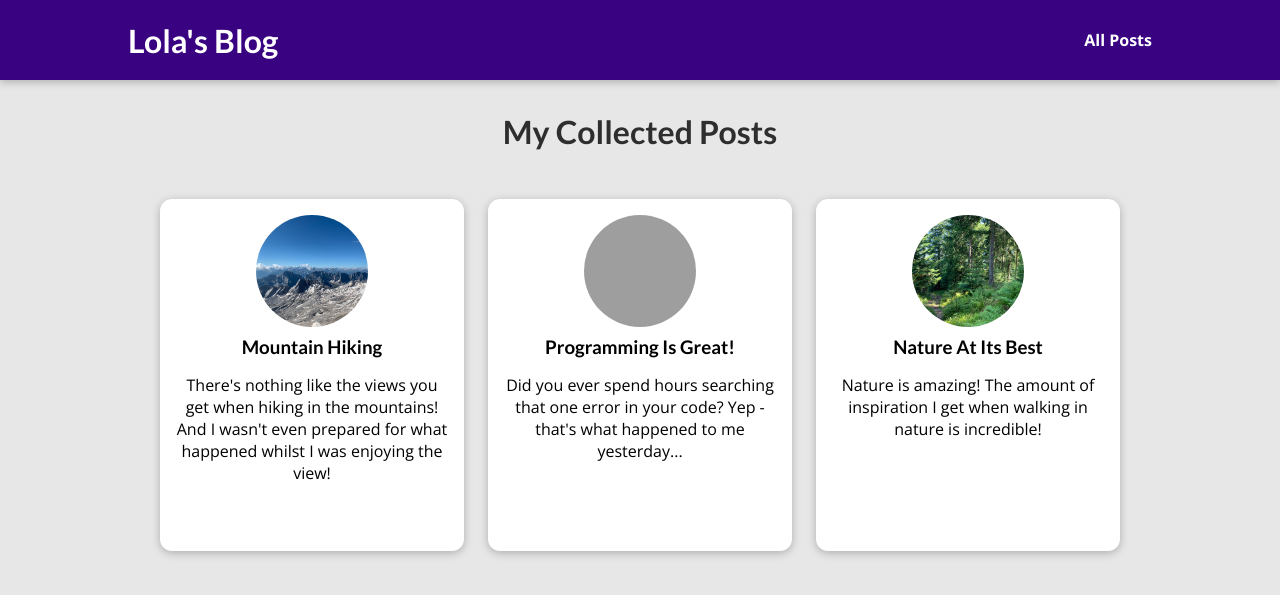
After one commit to Lolita-codes/my_site, a Django app: page /all_posts in a window 1280 px wide. The commit adds this page. Shown: the top 595 px of the page. Run offline with Django 4.2, Linux system fonts and the light colour scheme; grey boxes are pictures that could not be loaded.

Commit message:
Add 404, all posts and single post pages

```diff
--- /dev/null
+++ b/blog/static/blog/all-posts.css
@@ -0,0 +1,43 @@
+body {
+  background-color: #e7e7e7;
+}
+
+#main-navigation {
+  background-color: #390281;
+  box-shadow: 0 2px 8px rgba(0, 0, 0, 0.25);
+}
+
+#all-posts {
+  margin: 7rem auto;
+  width: 90%;
+  max-width: 60rem;
+}
+
+#all-posts h2 {
+  text-align: center;
+  font-size: 2rem;
+  color: #2e2e2e;
+  margin: 3rem 0;
+}
+
+ul {
+  list-style: none;
+  margin: 0;
+  padding: 0;
+  display: grid;
+  grid-template-columns: repeat(auto-fill, minmax(17rem, 1fr));
+  gap: 1.5rem;
+}
+
+.post img {
+  width: 7rem;
+  height: 7rem;
+}
+
+.post a {
+  height: 22rem;
+  transform-origin: center;
+  box-shadow: 0 2px 8px rgba(0, 0, 0, 0.25);
+  border-radius: 12px;
+  background-color: white;
+}
--- /dev/null
+++ b/blog/static/blog/post.css
@@ -0,0 +1,43 @@
+.post {
+  display: flex;
+  flex-direction: column;
+  align-items: center;
+  text-align: center;
+}
+
+.post a {
+  text-decoration: none;
+  color: black;
+  transition: all 0.2s ease;
+  padding: 1rem;
+}
+
+.post a:hover,
+.post a:active {
+  transform: scale(1.1);
+  background-color: #390281;
+  color: white;
+}
+
+.post img {
+  width: 5rem;
+  height: 5rem;
+  object-fit: cover;
+  border-radius: 50%;
+}
+
+.post h3 {
+  margin: 0.25rem 0;
+}
+
+.post time {
+  color: #666666;
+  margin: 0.25rem;
+  font-style: italic;
+  font-size: 0.85rem;
+}
+
+.post:hover time,
+.post:active time {
+  color: white;
+}
--- /dev/null
+++ b/blog/templates/blog/all-posts.html
@@ -0,0 +1,21 @@
+{% extends 'base.html' %}
+{% load static %}
+
+{% block title %}
+All My Posts
+{% endblock %}
+
+{% block css_files %}
+    <link rel="stylesheet" href="{% static 'blog/post.css' %}">
+    <link rel="stylesheet" href="{% static 'blog/all-posts.css' %}">
+{% endblock %}
+{% block content %}
+    <section id="all-posts">
+        <h2>My Collected Posts</h2>
+        <ul>
+            {% for post in posts %}
+            {% include 'blog/includes/post.html' %}
+            {% endfor %}
+        </ul>
+    </section>
+{% endblock %}
--- /dev/null
+++ b/blog/templates/blog/includes/post.html
@@ -0,0 +1,13 @@
+{% load static %}
+
+<li>
+    <article class="post">
+        <a href="{% url 'post-details' post.slug %}">
+            <img src="{% static 'blog/images/'|add:post.image %}" alt="{{ post.title }}"/>
+            <div class="post__content">
+                <h3>{{ post.title }}</h3>
+                <p>{{ post.excerpt }}</p>
+            </div>
+        </a>
+    </article>
+</li>
--- a/blog/urls.py
+++ b/blog/urls.py
@@ -4,6 +4,6 @@ from . import views
 
 urlpatterns = [
     path('', views.home_page, name='homepage'),
-    path('posts', views.posts, name='all-posts'),
+    path('all_posts', views.all_posts, name='all-posts'),
     path('posts/<slug:slug>', views.show_post, name='post-details')
 ]
--- a/blog/views.py
+++ b/blog/views.py
@@ -1,13 +1,94 @@
 from django.shortcuts import render
+from datetime import date
+
+
+my_posts = [
+    {
+        "slug": "hike-in-the-mountains",
+        "image": "mountains.jpg",
+        "author": "Maximilian",
+        "date": date(2022, 8, 23),
+        "title": "Mountain Hiking",
+        "excerpt": "There's nothing like the views you get when hiking in the mountains! And I wasn't even prepared for what happened whilst I was enjoying the view!",
+        "content": """
+          Lorem ipsum dolor sit amet consectetur adipisicing elit. Officiis nobis
+          aperiam est praesentium, quos iste consequuntur omnis exercitationem quam
+          velit labore vero culpa ad mollitia? Quis architecto ipsam nemo. Odio.
+
+          Lorem ipsum dolor sit amet consectetur adipisicing elit. Officiis nobis
+          aperiam est praesentium, quos iste consequuntur omnis exercitationem quam
+          velit labore vero culpa ad mollitia? Quis architecto ipsam nemo. Odio.
+
+          Lorem ipsum dolor sit amet consectetur adipisicing elit. Officiis nobis
+          aperiam est praesentium, quos iste consequuntur omnis exercitationem quam
+          velit labore vero culpa ad mollitia? Quis architecto ipsam nemo. Odio.
+        """
+    },
+    {
+        "slug": "programming-is-fun",
+        "image": "coding.webp",
+        "author": "Lola",
+        "date": date(2022, 8, 23),
+        "title": "Programming Is Great!",
+        "excerpt": "Did you ever spend hours searching that one error in your code? Yep - that's what happened to me yesterday...",
+        "content": """
+          Lorem ipsum dolor sit amet consectetur adipisicing elit. Officiis nobis
+          aperiam est praesentium, quos iste consequuntur omnis exercitationem quam
+          velit labore vero culpa ad mollitia? Quis architecto ipsam nemo. Odio.
+
+          Lorem ipsum dolor sit amet consectetur adipisicing elit. Officiis nobis
+          aperiam est praesentium, quos iste consequuntur omnis exercitationem quam
+          velit labore vero culpa ad mollitia? Quis architecto ipsam nemo. Odio.
+
+          Lorem ipsum dolor sit amet consectetur adipisicing elit. Officiis nobis
+          aperiam est praesentium, quos iste consequuntur omnis exercitationem quam
+          velit labore vero culpa ad mollitia? Quis architecto ipsam nemo. Odio.
+        """
+    },
+    {
+        "slug": "into-the-woods",
+        "image": "woods.jpg",
+        "author": "Maximilian",
+        "date": date(2022, 8, 23),
+        "title": "Nature At Its Best",
+        "excerpt": "Nature is amazing! The amount of inspiration I get when walking in nature is incredible!",
+        "content": """
+          Lorem ipsum dolor sit amet consectetur adipisicing elit. Officiis nobis
+          aperiam est praesentium, quos iste consequuntur omnis exercitationem quam
+          velit labore vero culpa ad mollitia? Quis architecto ipsam nemo. Odio.
+
+          Lorem ipsum dolor sit amet consectetur adipisicing elit. Officiis nobis
+          aperiam est praesentium, quos iste consequuntur omnis exercitationem quam
+          velit labore vero culpa ad mollitia? Quis architecto ipsam nemo. Odio.
+
+          Lorem ipsum dolor sit amet consectetur adipisicing elit. Officiis nobis
+          aperiam est praesentium, quos iste consequuntur omnis exercitationem quam
+          velit labore vero culpa ad mollitia? Quis architecto ipsam nemo. Odio.
+        """
+    }
+]
+
+
+def get_date(post):
+    return post['date']
 
 
 def home_page(request):
-    return render(request, 'blog/index.html')
+    sorted_posts = sorted(my_posts, key=get_date)
+    latest_posts = sorted_posts[-3:]
+    return render(request, 'blog/index.html', {
+        'posts': latest_posts
+    })
 
 
-def posts(request):
-    pass
+def all_posts(request):
+    return render(request, 'blog/all-posts.html', {
+        'posts': my_posts
+    })
 
 
-def show_post(request):
-    pass
+def show_post(request, slug):
+    requested_post = next(post for post in my_posts if post['slug'] == slug)
+    return render(request, 'blog/post-detail.html', {
+        'post': requested_post
+    })
--- a/templates/base.html
+++ b/templates/base.html
@@ -9,6 +9,12 @@
     {% block css_files %}{% endblock %}
 </head>
 <body>
+     <header id="main-navigation">
+        <h1><a href="{% url 'homepage' %}">Lola's Blog</a></h1>
+        <nav>
+            <a href="{% url 'all-posts' %}">All Posts</a>
+        </nav>
+    </header>
     {% block content %}
     {% endblock %}
 </body>
```
Also changed, not shown: blog/static/blog/post-detail.css (added, +62 -0 lines), blog/templates/blog/index.html (+4 -19 lines), blog/templates/blog/post-detail.html (added, +28 -0 lines), templates/404.html (added, +10 -0 lines).
